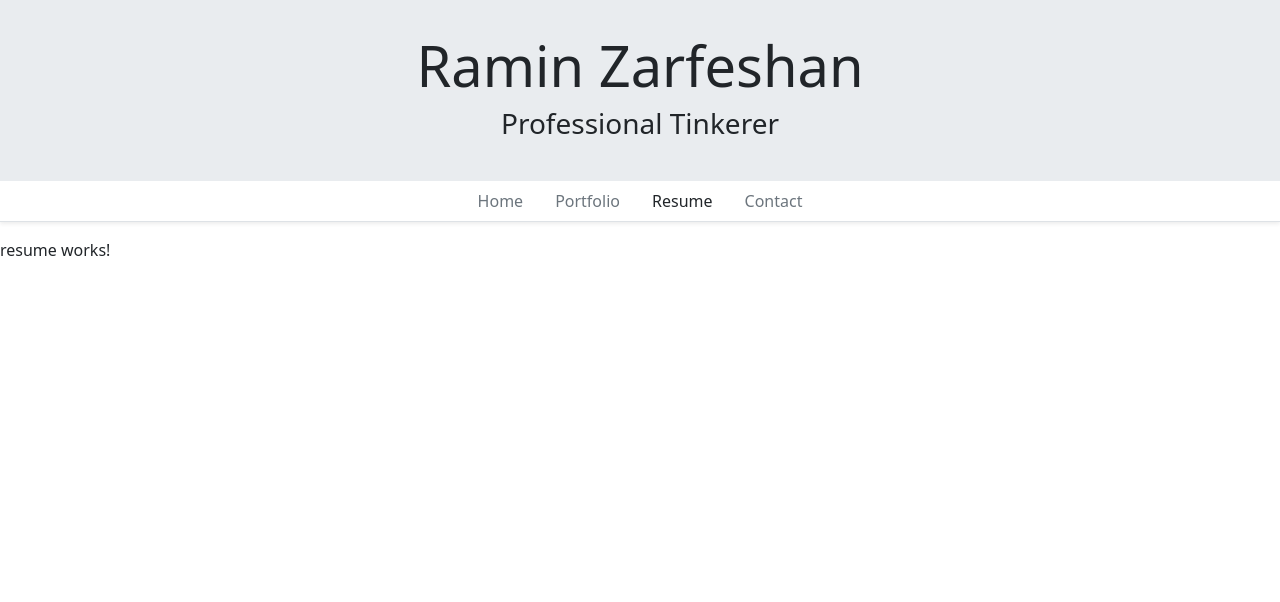
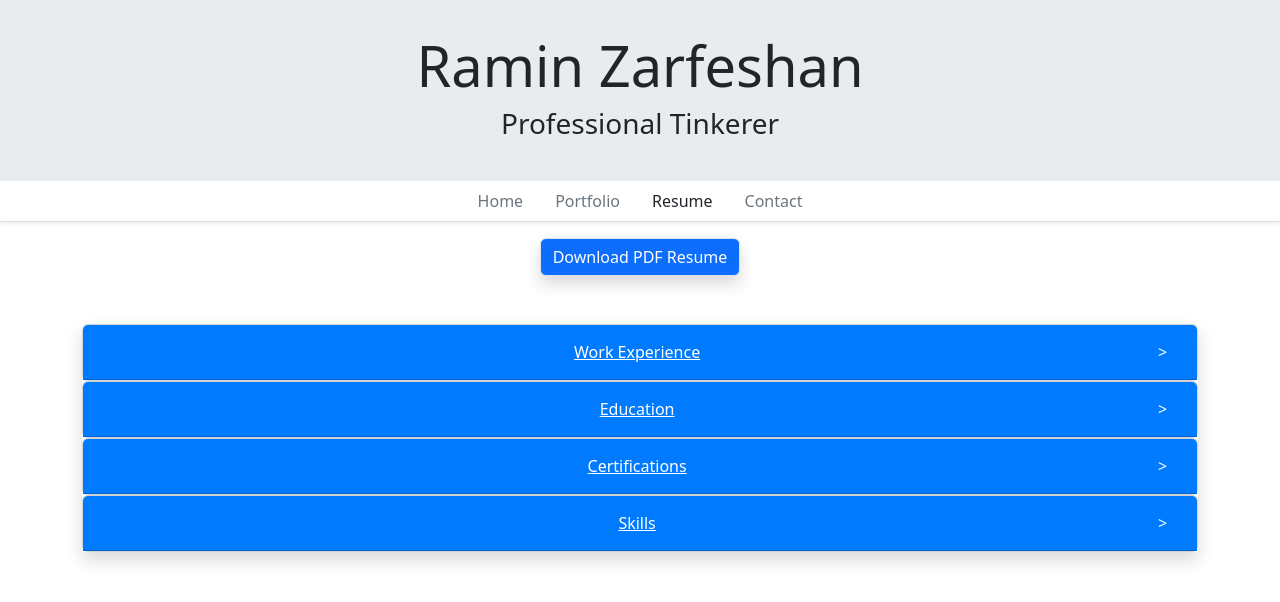
Before and after one commit to z4rf/raminzarfeshan, an Angular app: page /resume in a window 1280 px wide. Shown: the top 602 px of the page. Built offline with nearby package versions, Linux system fonts and the light colour scheme.

Commit message:
resume section complete

```diff
--- a/src/app/app.module.ts
+++ b/src/app/app.module.ts
@@ -17,6 +17,7 @@ import { ModalModule } from 'ngx-bootstrap/modal';
 import { CarouselModule } from 'ngx-bootstrap/carousel';
 import { CollapseModule } from 'ngx-bootstrap/collapse';
 import { FormsModule } from '@angular/forms';
+import { AccordionModule } from 'ngx-bootstrap/accordion';
 
 
 
@@ -39,7 +40,9 @@ import { FormsModule } from '@angular/forms';
     ModalModule.forRoot(),
     CarouselModule.forRoot(),
     CollapseModule.forRoot(),
-    FormsModule
+    FormsModule,
+    AccordionModule.forRoot()
+
   ],
   providers: [],
   bootstrap: [AppComponent]
--- a/src/app/resume/resume.component.css
+++ b/src/app/resume/resume.component.css
@@ -0,0 +1,7 @@
+accordion-group::ng-deep .btn-link {
+    color: white;
+}
+
+accordion-group::ng-deep .card-header {
+    background-color: #007bff;
+}
--- a/src/app/resume/resume.component.html
+++ b/src/app/resume/resume.component.html
@@ -1 +1,101 @@
-<p>resume works!</p>
+<div class="container text-center">
+    <button class="btn btn-primary mb-5 shadow border" (click)="DownloadFile()">Download PDF Resume</button>
+
+    <div class="pb-2">
+        <accordion [isAnimated]="true" class="shadow">
+            <accordion-group [(isOpen)]="isWorkOpen">
+                <button class="btn btn-block justify-content-between d-flex w-100" accordion-heading>
+                    <div style="visibility: hidden;">-</div>
+                    <div class="btn-link">Work Experience</div>
+                    <div style="width: 10.95px">
+                        <div *ngIf="!isWorkOpen" style="color: white;">></div>
+                        <div *ngIf="isWorkOpen" style="color: white;">v</div>
+                    </div>
+                </button>
+                <div style="text-align:left">
+                    <h2 class="mb-0">Software Engineer</h2>
+                    <h3 class="text-primary">Sample company</h3>
+                    <ul>
+                        <li>Blah</li>
+                        <li>Blah blah</li>
+                        <li>Blah blah blah</li>
+                    </ul>
+                </div>
+                <br>
+                <div style="text-align:left">
+                    <h2 class="mb-0">Software Engineer 2</h2>
+                    <h3 class="text-primary">Sample company</h3>
+                    <ul>
+                        <li>Blah</li>
+                        <li>Blah blah</li>
+                        <li>Blah blah blah</li>
+                    </ul>
+                </div>
+
+            </accordion-group>
+            <accordion-group [(isOpen)]="isEduOpen">
+                <button class="btn btn-block justify-content-between d-flex w-100" accordion-heading>
+                    <div style="visibility: hidden;">-</div>
+                    <div class="btn-link">Education</div>
+                    <div style="width: 10.95px">
+                        <div *ngIf="!isEduOpen" style="color: white;">></div>
+                        <div *ngIf="isEduOpen" style="color: white;">v</div>
+                    </div>
+                </button>
+                <div style="text-align:left">
+                    <h2 class="mb-0">School</h2>
+                    <h3 class="text-primary">Major</h3>
+                    <ul>
+                        <li>Blah</li>
+                        <li>Blah blah</li>
+                        <li>Blah blah blah</li>
+                    </ul>
+                </div>
+            </accordion-group>
+            <accordion-group [(isOpen)]="isCertOpen">
+                <button class="btn btn-block justify-content-between d-flex w-100" accordion-heading>
+                    <div style="visibility: hidden;">-</div>
+                    <div class="btn-link">Certifications</div>
+                    <div style="width: 10.95px">
+                        <div *ngIf="!isCertOpen" style="color: white;">></div>
+                        <div *ngIf="isCertOpen" style="color: white;">v</div>
+                    </div>
+                </button>
+                <div style="text-align: left">
+                    <h3>CompTIA Security+</h3>
+                    <ul>
+                        <li>Obtained August 2024</li>
+                    </ul>
+                </div>
+            </accordion-group>
+            <accordion-group [(isOpen)]="isSkillOpen">
+                <button class="btn btn-block justify-content-between d-flex w-100" accordion-heading>
+                    <div style="visibility: hidden;">-</div>
+                    <div class="btn-link">Skills</div>
+                    <div style="width: 10.95px">
+                        <div *ngIf="!isSkillOpen" style="color: white;">></div>
+                        <div *ngIf="isSkillOpen" style="color: white;">v</div>
+                    </div>
+                </button>
+                <div style="text-align: left">
+                    <div class="col">
+                        <h3>Languages+</h3>
+                        <ul>
+                            <li>Python</li>
+                            <li>Bash</li>
+                            <li>Javascript</li>
+                        </ul>
+                    </div>
+                    <div class="col">
+                        <h3>Technologies+</h3>
+                        <ul>
+                            <li>Ansible</li>
+                            <li>Terraform/Terragrunt</li>
+                            <li>AWS</li>
+                        </ul>
+                    </div>
+                </div>
+            </accordion-group>
+        </accordion>
+    </div>
+</div>
--- a/src/app/resume/resume.component.ts
+++ b/src/app/resume/resume.component.ts
@@ -1,4 +1,5 @@
-import { Component } from '@angular/core';
+import { Component, Renderer2 } from '@angular/core';
+import { Title } from '@angular/platform-browser';
 
 @Component({
   selector: 'app-resume',
@@ -9,4 +10,21 @@ import { Component } from '@angular/core';
 })
 export class ResumeComponent {
 
+  isWorkOpen: boolean = false;
+  isEduOpen: boolean = false;
+  isCertOpen: boolean = false;
+  isSkillOpen: boolean = false;
+
+  constructor(private titleService: Title, private renderer: Renderer2) {
+    this.titleService.setTitle("Ramin Zarfeshan - Resume");
+  }
+
+  DownloadFile() {
+    const link = this.renderer.createElement('a');
+    link.setAttribute('target', '_blank');
+    link.setAttribute('href', '../../assets/Ramin_Z_Resume_2024.pdf');
+    link.setAttribute('download', 'Resume.pdf');
+    link.click();
+    link.remove();
+  }
 }
```
Also changed, not shown: 1 other file (tests, documents, lock files or other folders).
